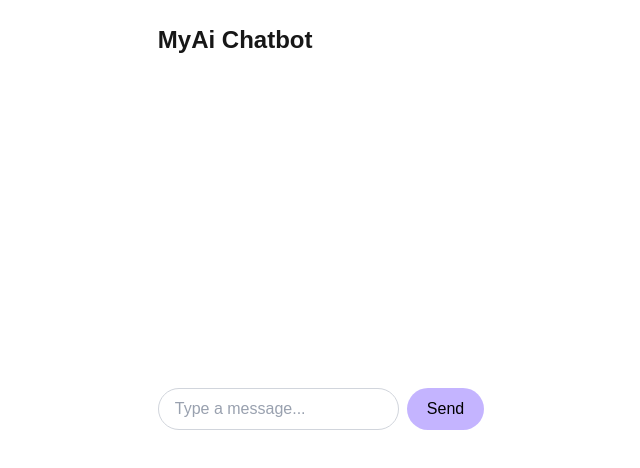
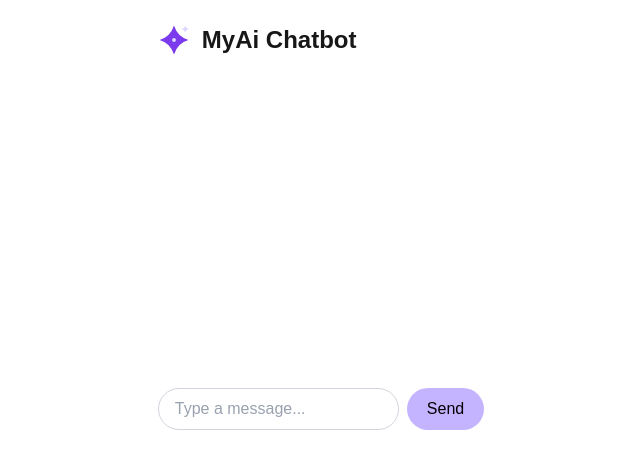
Before and after one commit to megha-56/MyAi, a Next.js app: page / in a window 1280 px wide. Shown: the top 468 px of the page, without its empty margins (319-959 px from the left). Built offline with nearby package versions, Linux system fonts and the light colour scheme.

Commit message:
Added logo

```diff
--- a/src/app/page.tsx
+++ b/src/app/page.tsx
@@ -102,7 +102,24 @@ export default function Chat() {
 
   return (
     <div className="max-w-2xl mx-auto p-6">
-      <h1 className="text-2xl font-bold mb-4">MyAi Chatbot</h1>
+
+      <div className="flex items-center gap-3 mb-4">
+         <svg width="32" height="32" viewBox="0 0 100 100" xmlns="http://www.w3.org/2000/svg">
+           <path d="M50 5 Q61 40 95 50 Q61 60 50 95 Q39 60 5 50 Q39 40 50 5 Z" fill="#7C3AED"/>
+
+              <circle cx="50" cy="50" r="6" fill="#DDD6FE" />
+
+           <path d="M85 6 Q88 13 96 16 Q88 19 85 26 Q82 19 74 16 Q82 13 85 6 Z"  fill="#DDD6FE"/>
+
+
+         </svg>
+         <h1 className="text-2xl font-bold">MyAi Chatbot</h1>
+
+      </div>
+
+
+
+
       <div className="space-y-3 mb-4 min-h-[300px]">
         {messages.map((m, i) => (
           <div key={i} className={m.role === 'user' ? 'text-right' : 'text-left'}>
```
